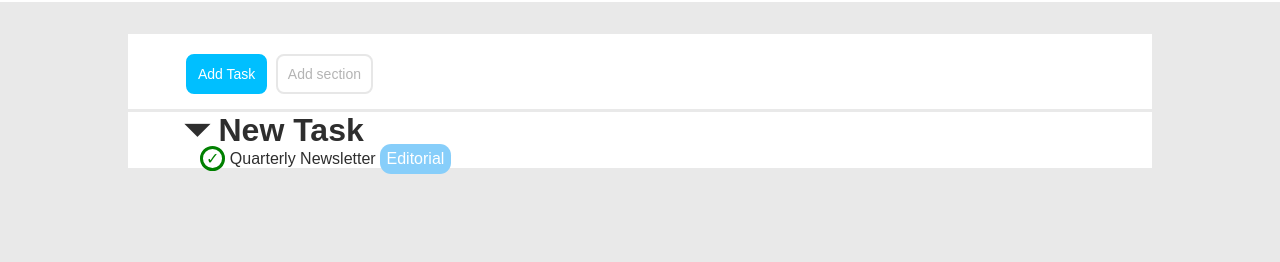
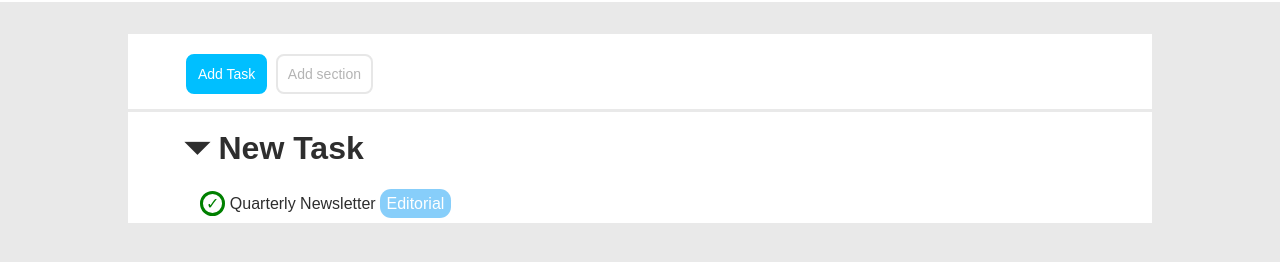
Before and after one commit to GabrieleMajocchi/html-css-toboolist, a plain HTML site: page index.html in a window 1280 px wide. Shown: the part 118-380 px from the top of the page. Drawn offline with Linux system fonts and the light colour scheme.

Commit message:
tasks line height

```diff
--- a/css/style.css
+++ b/css/style.css
@@ -63,6 +63,7 @@ body{
     margin: auto;
     margin-top: 0.2rem;
     padding-left: 3.5rem;
+    line-height: 2.3;
 }
 
 .inline{
```
